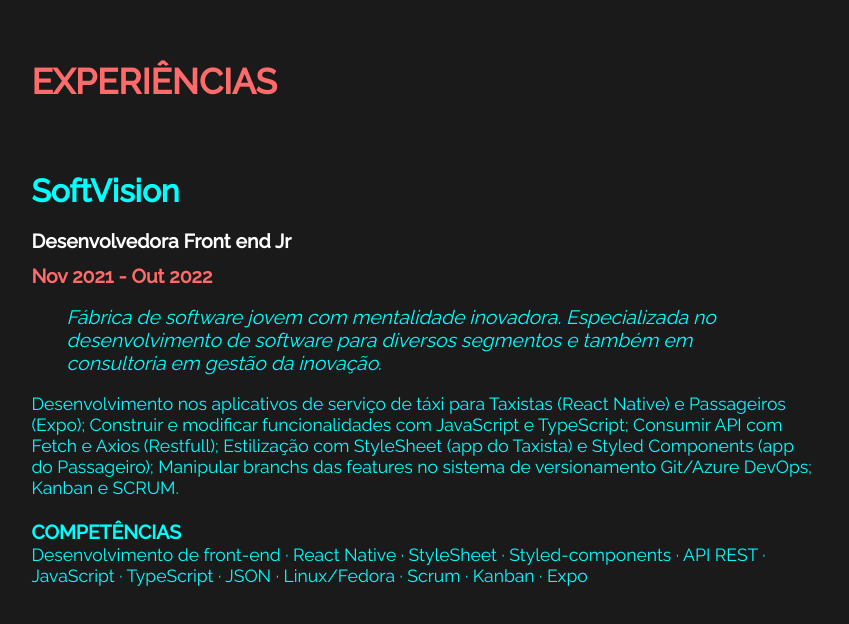
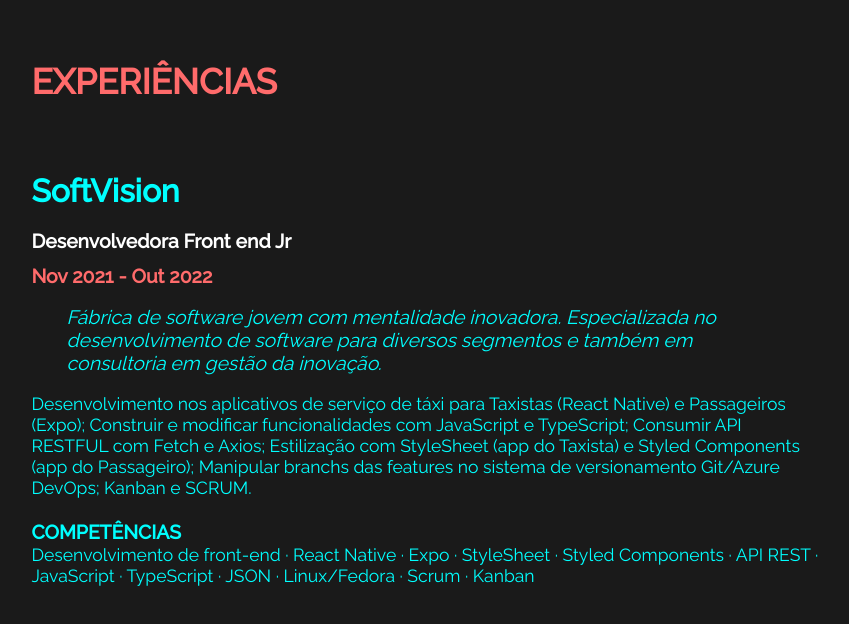
Before and after one commit to JaqueBRSilva/JaqueBRSilva, an Angular app in the folder portfolio/: page / in a window 1280 px wide. Shown: the part 3964-4588 px from the top of the page, without its empty margins (215-1064 px from the left). Built offline with nearby package versions, Linux system fonts and the light colour scheme; no server answers.

Commit message:
style: mudanças na 'descrição' e 'linguagens'

```diff
--- a/portfolio/src/app/pages/experience/experience.component.html
+++ b/portfolio/src/app/pages/experience/experience.component.html
@@ -21,8 +21,8 @@
 
             <p class="job_description">
                 Desenvolvimento nos aplicativos de serviço de táxi para Taxistas (React Native) e Passageiros (Expo);
-                Construir e modificar funcionalidades com JavaScript e TypeScript; Consumir API com Fetch e Axios
-                (Restfull); Estilização com StyleSheet (app do Taxista) e Styled Components (app do Passageiro);
+                Construir e modificar funcionalidades com JavaScript e TypeScript; Consumir API RESTFUL com Fetch e
+                Axios; Estilização com StyleSheet (app do Taxista) e Styled Components (app do Passageiro);
                 Manipular branchs das features no sistema de versionamento Git/Azure DevOps; Kanban e SCRUM.
             </p>
 
@@ -32,8 +32,8 @@
                 <span>
                     COMPETÊNCIAS
                 </span>
-                <br> Desenvolvimento de front-end · React Native · StyleSheet · Styled-components · API REST ·
-                JavaScript · TypeScript · JSON · Linux/Fedora · Scrum · Kanban · Expo
+                <br> Desenvolvimento de front-end · React Native · Expo · StyleSheet · Styled Components · API REST ·
+                JavaScript · TypeScript · JSON · Linux/Fedora · Scrum · Kanban
             </p>
 
         </div>
```
